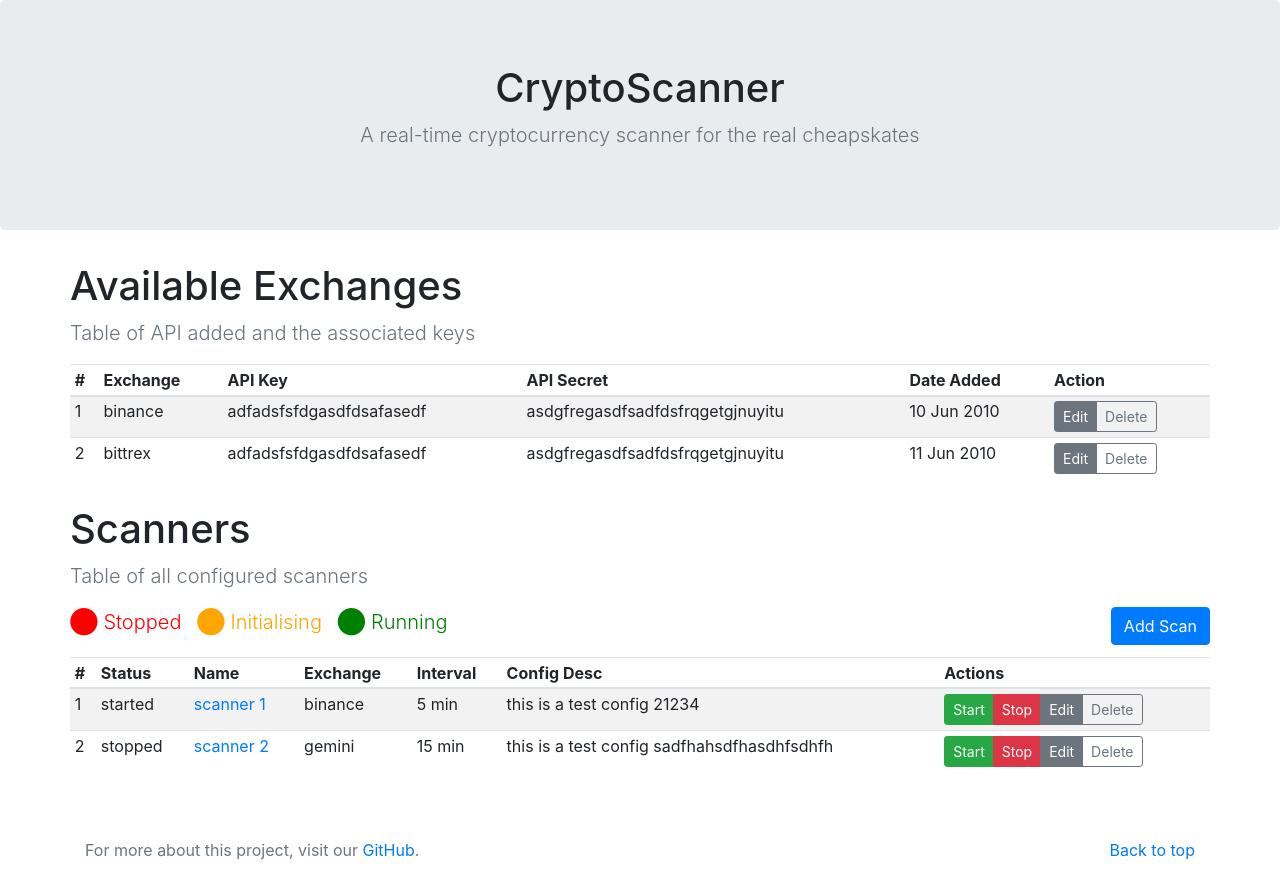
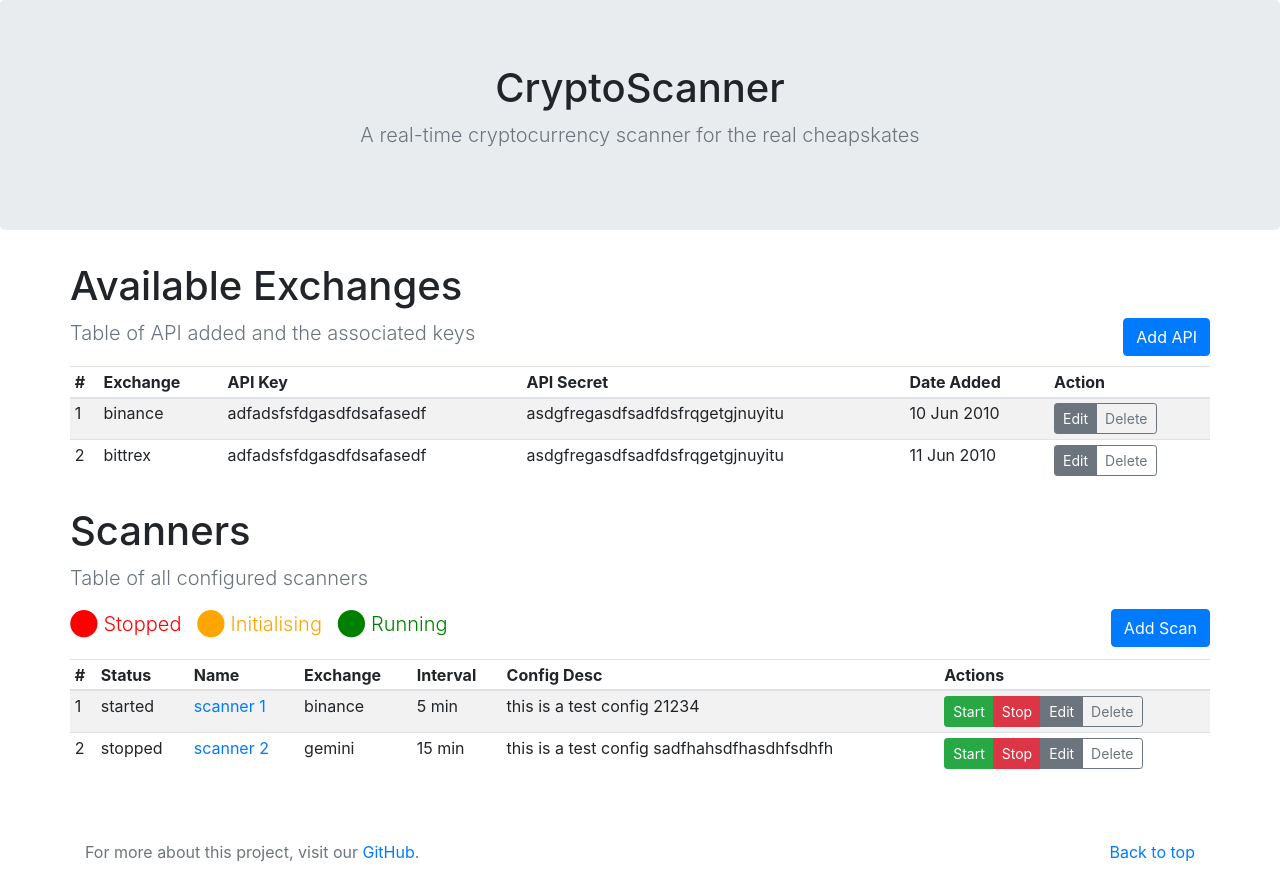
Before and after one commit to pomtojoer/CryptoScanner, a Flask app: page / in a window 1280 px wide. Run offline with Flask 2, Linux system fonts and the light colour scheme; some libraries are stand-ins or nearby versions.

Commit message:
links to add pages and scan pages added

```diff
--- a/app/routes.py
+++ b/app/routes.py
@@ -38,4 +38,22 @@ def index():
             'config_desc': 'this is a test config sadfhahsdfhasdhfsdhfh',
         }
     ]
-    return render_template('index.html', title='Home', apis=apis, scanners=scanners)
+    return render_template('index.html', apis=apis, scanners=scanners)
+
+
+@app.route('/add_scanner')
+def add_scanner():
+
+    return render_template('add_scanner.html')
+
+
+@app.route('/add_api')
+def add_api():
+
+    return render_template('add_api.html')
+
+
+@app.route('/scanner/<int:scanner_serial>')
+def open_scan(scanner_serial):
+
+    return render_template('scanner.html', scanner_serial=scanner_serial)
--- /dev/null
+++ b/app/templates/add_api.html
@@ -0,0 +1,6 @@
+{% extends "base.html" %}
+
+{% block content %}
+
+
+{% endblock %}
--- /dev/null
+++ b/app/templates/add_scanner.html
@@ -0,0 +1,6 @@
+{% extends "base.html" %}
+
+{% block content %}
+
+
+{% endblock %}
--- a/app/templates/index.html
+++ b/app/templates/index.html
@@ -11,9 +11,12 @@
 
     <div class="container">
         <div class="row">
-            <div>
-                <h1>Available Exchanges</h1>
-                <p class="lead text-muted">Table of API added and the associated keys</p>
+            <h1>Available Exchanges</h1>
+            <div class="w-100" style="padding-bottom: 10px;">
+                <div class="w-100">
+                    <p class="lead text-muted d-inline">Table of API added and the associated keys</p>
+                    <a type="button" class="btn btn-primary float-right" href="/add_api">Add API</a>
+                </div>
             </div>
             <div class="table-responsive">
                 <table class="table table-striped table-sm">
@@ -62,7 +65,7 @@
                     <p class="lead d-inline" style="color: green; padding-right: 10px;">
                         ⬤ Running
                     </p>
-                    <button type="button" class="btn btn-primary float-right">Add Scan</button>
+                    <a type="button" class="btn btn-primary float-right" href="/add_scanner">Add Scan</a>
                 </div>
                 <div class="table-responsive">
                     <table class="table table-striped table-sm">
@@ -103,4 +106,5 @@
 
         </div>
     </div>
+
 {% endblock %}
```
Also changed, not shown: app/templates/scanner.html (added, +7 -0 lines).
